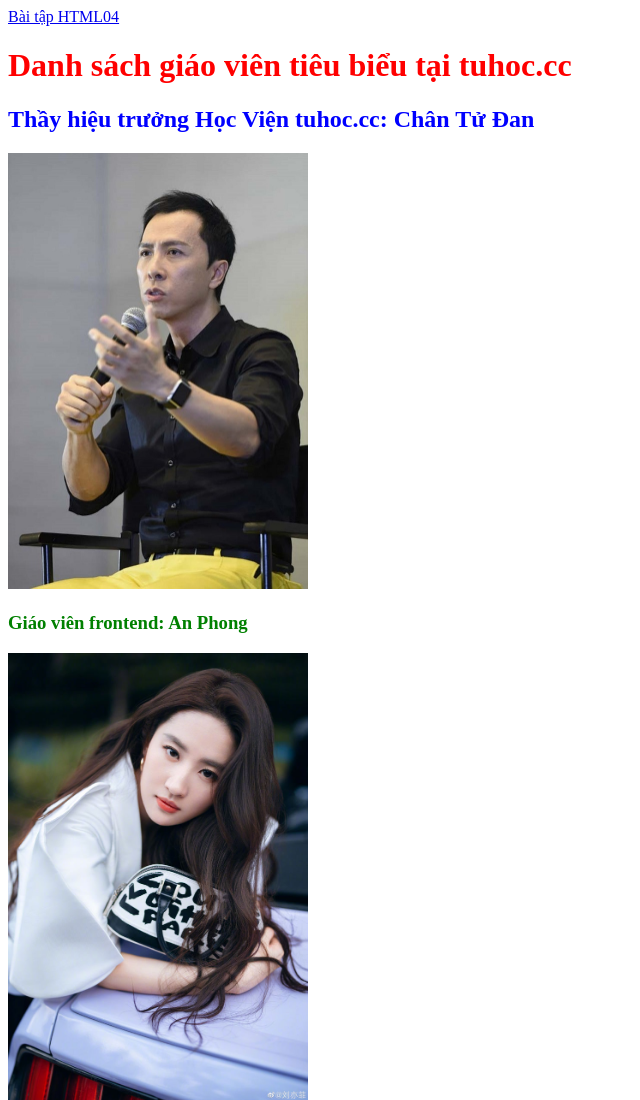
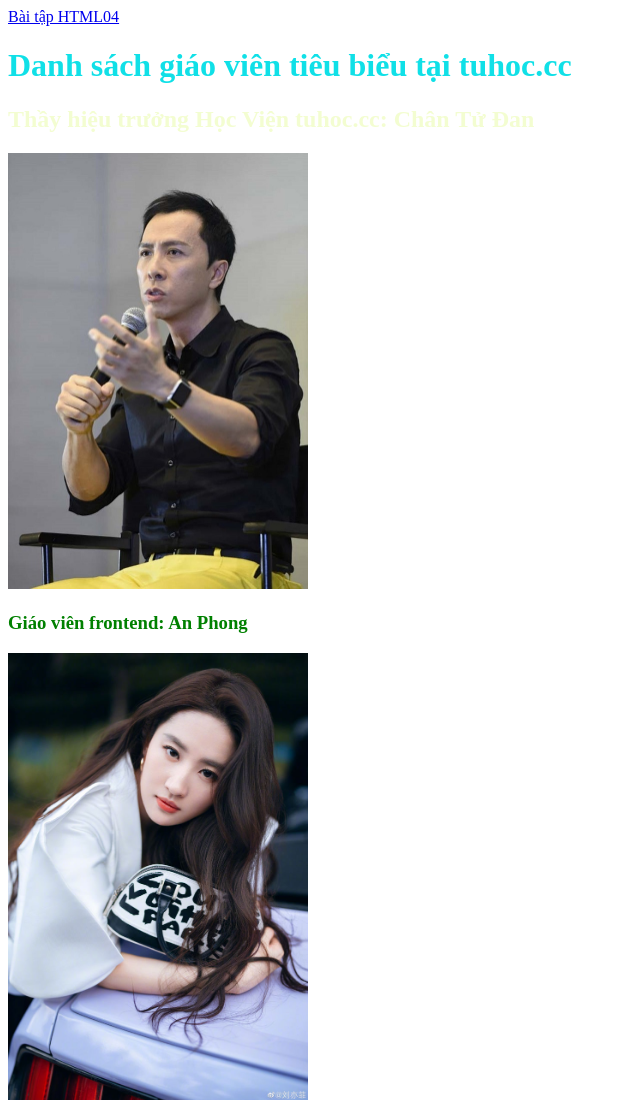
Before and after one commit to nhuttan-203/CSS, a plain HTML site: page answer.html in a window 1280 px wide. Shown: the top 1100 px of the page, without its empty margins (0-640 px from the left). Drawn offline with Linux system fonts and the light colour scheme.

Commit message:
fix color

```diff
--- a/answer.html
+++ b/answer.html
@@ -6,7 +6,7 @@
     <meta name="viewport" content="width=device-width, initial-scale=1.0">
     <style>
         h2 {
-            color: blue;
+            color: rgba(189, 243, 12, 0.189);
         }
     </style>
     <link rel="stylesheet" href="./css/style.css">
@@ -16,7 +16,7 @@
 <body>
     <a href="http://tuhoc.cc/">Bài tập HTML04</a>
     <!-- 1.Dùng css inline Cho tiêu đề color: red-->
-    <h1 style="color: red;">Danh sách giáo viên tiêu biểu tại tuhoc.cc</h1>
+    <h1 style="color: rgb(16, 224, 231);">Danh sách giáo viên tiêu biểu tại tuhoc.cc</h1>
 
     <!-- 2.Dùng internal css  Cho tên thầy hiệu trưởng màu blue color: blue-->
     <h2>Thầy hiệu trưởng Học Viện tuhoc.cc: Chân Tử Đan</h2>
```
